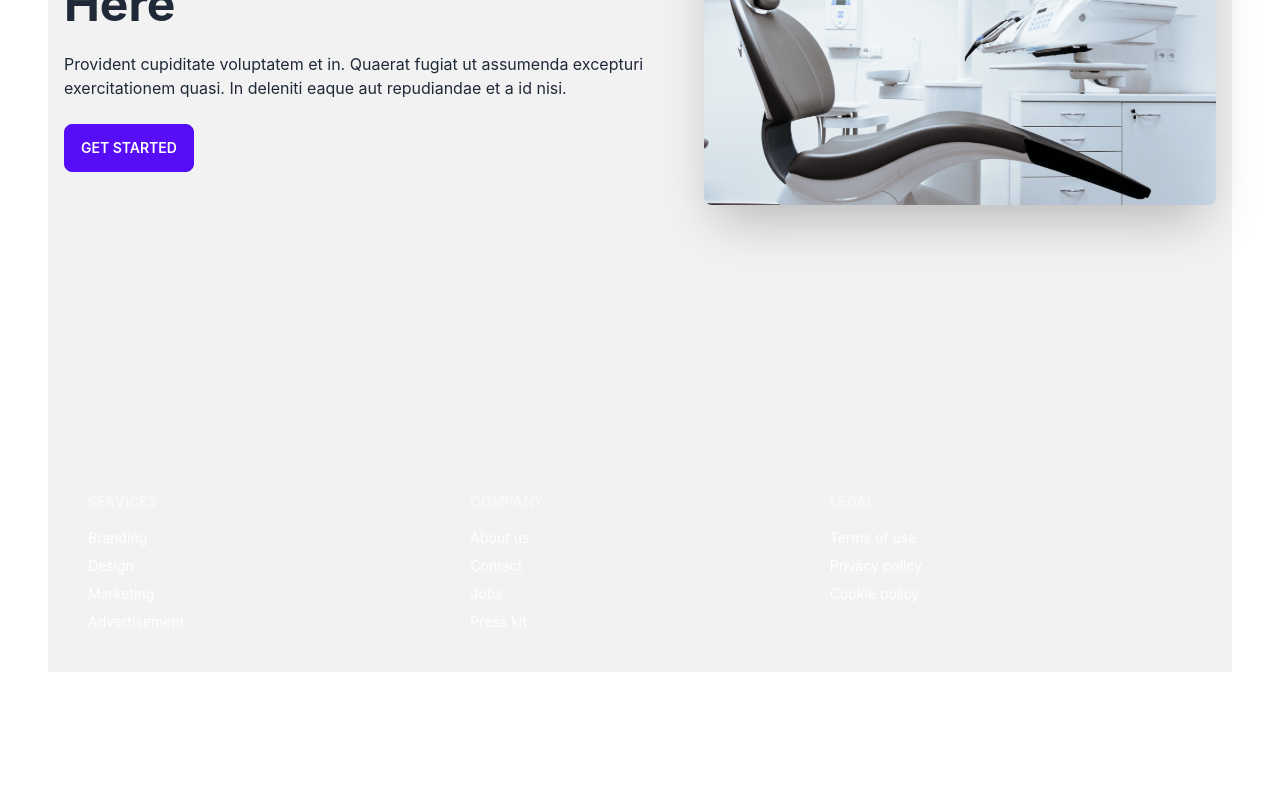
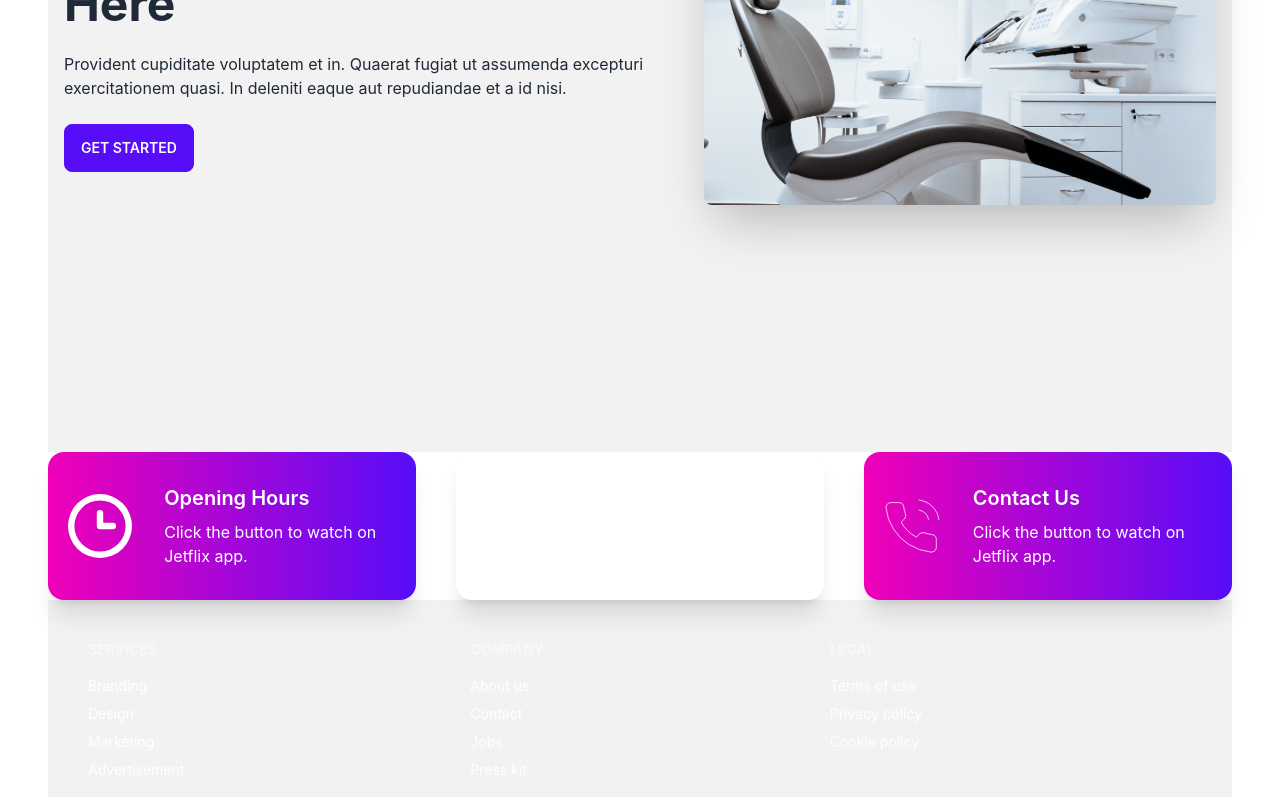
Before and after one commit to asgor40/doctors-portal-client, a React (Create React App) app: page / in a window 1280 px wide. Shown: the part 412-1209 px from the top of the page. Before the commit the page ends 1084 px from the top, so only its background shows below. Built offline with nearby package versions, Linux system fonts and the light colour scheme.

Commit message:
Info Added

```diff
--- a/src/Pages/Home/Home.js
+++ b/src/Pages/Home/Home.js
@@ -1,10 +1,12 @@
 import React from 'react';
 import Banner from './Banner';
+import Info from './Info';
 
 const Home = () => {
     return (
         <div>
             <Banner></Banner>
+            <Info></Info>
         </div>
     );
 };
--- /dev/null
+++ b/src/Pages/Home/Info.js
@@ -0,0 +1,17 @@
+import React from 'react';
+import InfoCard from './InfoCard';
+import clock from '../../assets/icons/clock.svg';
+import marker from '../../assets/icons/marker.svg';
+import phone from '../../assets/icons/phone.svg';
+
+const Info = () => {
+    return (
+        <section className='grid grid-cols-1 lg:grid-cols-3 gap-10'>
+            <InfoCard cardTitle="Opening Hours" bgClass="bg-gradient-to-r from-secondary to-primary" img={clock}></InfoCard>
+            <InfoCard cardTitle="Our Locations" bgClass="bg-accent" img={marker}></InfoCard>
+            <InfoCard cardTitle="Contact Us" bgClass="bg-gradient-to-r from-secondary to-primary" img={phone}></InfoCard>
+        </section>
+    );
+};
+
+export default Info;
--- /dev/null
+++ b/src/Pages/Home/InfoCard.js
@@ -0,0 +1,19 @@
+import React from 'react';
+
+const InfoCard = ({cardTitle, bgClass, img}) => {
+    return (
+        <section>
+            <div class={`card card-side bg-base-100 shadow-xl ${bgClass}`}>
+            <figure className='pl-0 lg:pl-5'>
+                <img src={img} alt="Movie" />
+            </figure>
+            <div class="card-body text-white">
+                <h2 class="card-title">{cardTitle}</h2>
+                <p>Click the button to watch on Jetflix app.</p>
+            </div>
+            </div>
+        </section>
+    );
+};
+
+export default InfoCard;
```
